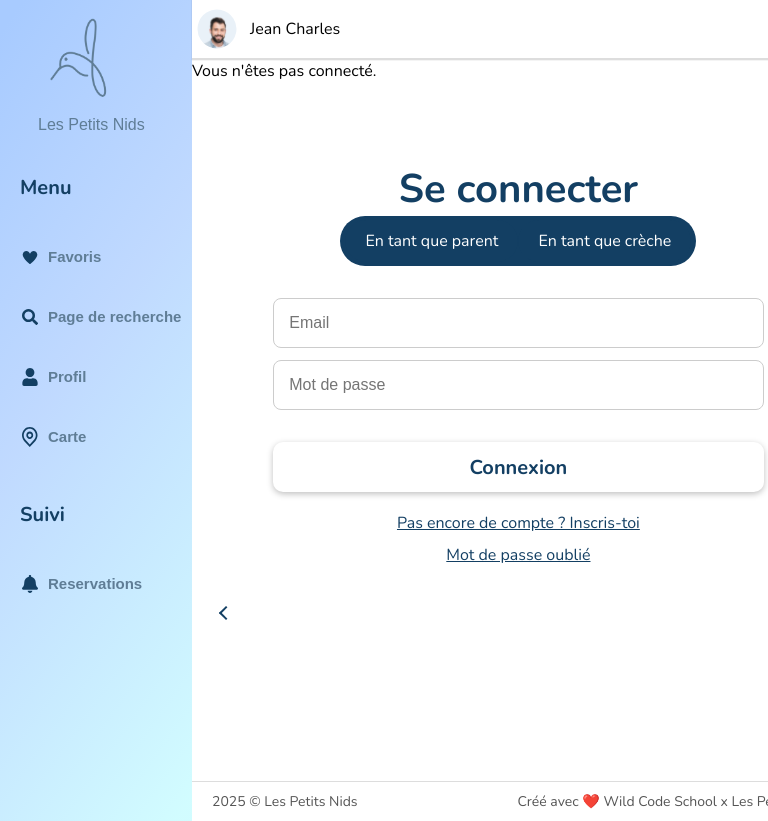
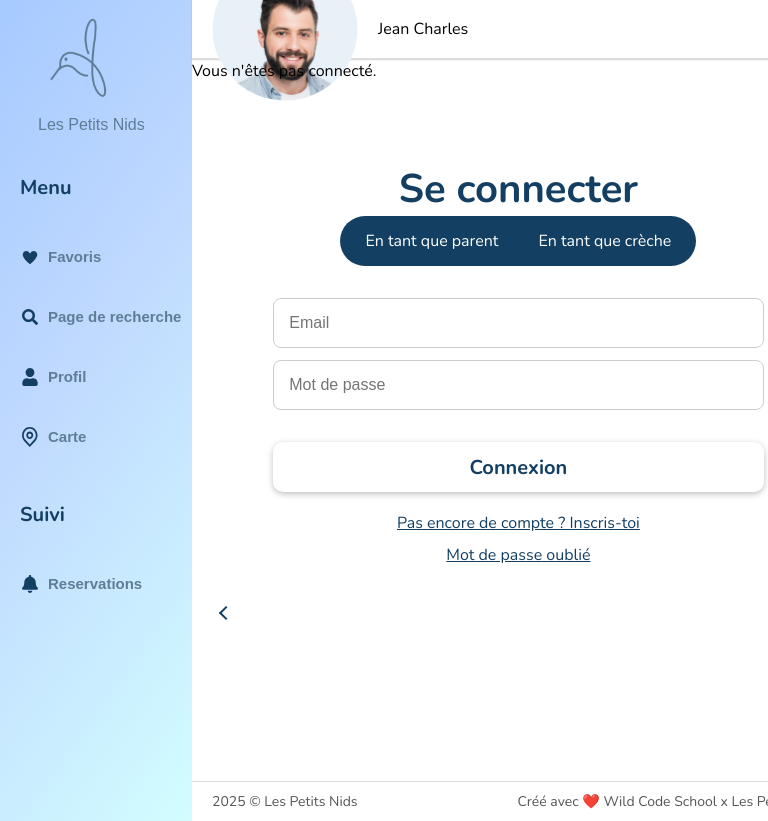
Before and after one commit to naiiipan44/Les-Petits-Nids, a React (Vite) app in the folder client/: page /loginandregister in a window 768 px wide. Shown: the top 821 px of the page. Built offline with nearby package versions, Linux system fonts and the light colour scheme; no server answers; a web font is replaced by a local one.

Commit message:
figure header delete

```diff
--- a/client/src/components/Header.tsx
+++ b/client/src/components/Header.tsx
@@ -1,10 +1,8 @@
 function Header() {
   return (
     <header className="profil-header">
-      <figure className="profile-search">
-        <img src="/profile.svg" alt="profile-picture" />
-        <figcaption>Jean Charles</figcaption>
-      </figure>
+      <img src="/profile.svg" alt="profile-picture" />
+      <figcaption>Jean Charles</figcaption>
     </header>
   );
 }
--- a/client/src/style/globals.css
+++ b/client/src/style/globals.css
@@ -111,11 +111,6 @@ header {
     box-shadow: 0 0 1px var(--shadowColor);
     border-bottom: 2px solid #ddd;
   }
-  .profile-search {
-    display: flex;
-    gap: 8px;
-    align-items: center;
-  }
 
   .profile-search img {
     width: 50px;
```
